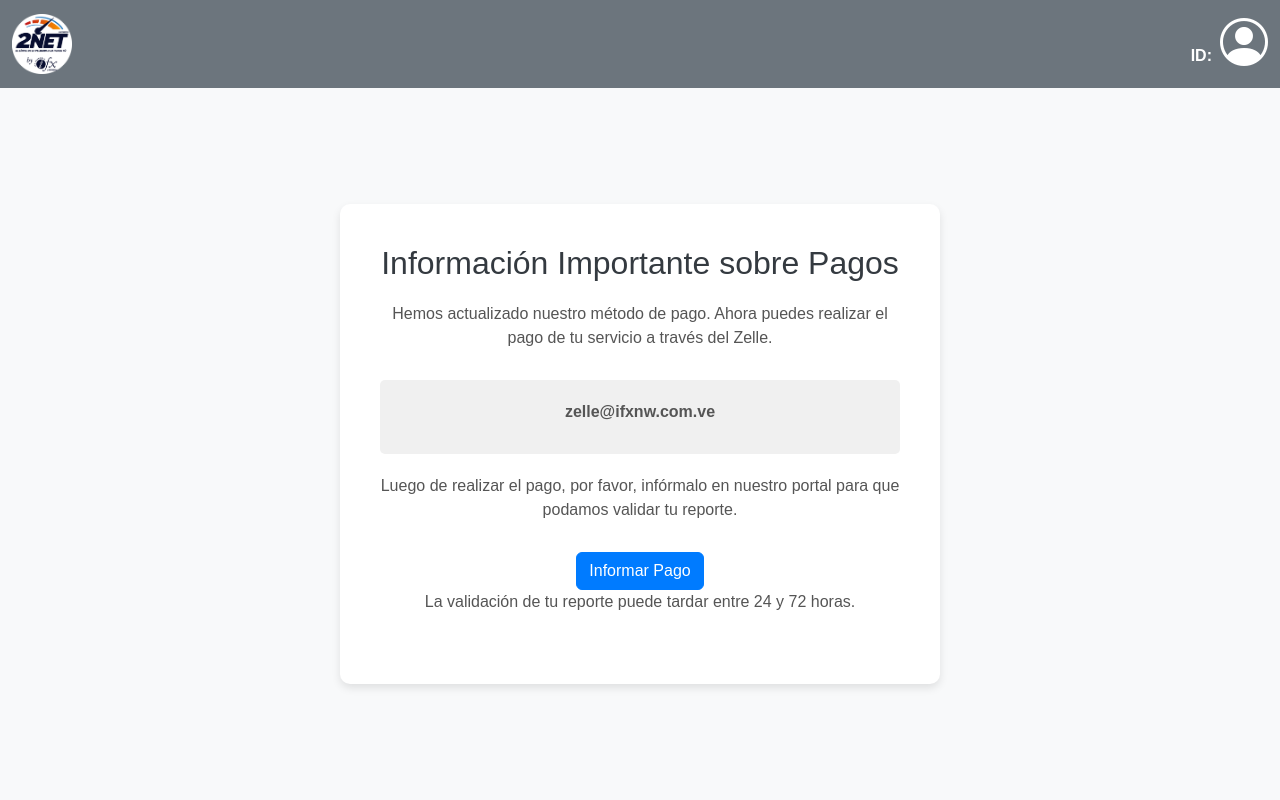
After one commit to jrmr100/boton_pago_frontend, a Flask app: template src/routes/zelle_bp/templates/zelle.html in a window 1280 px wide. The commit adds this page. Run offline with Flask 3, Linux system fonts and the light colour scheme; the template is opened without the code that fills it, so the values that code supplies are empty; parts of the project's set-up code (start-up, migrations or seed data) failed here and were passed over; some libraries are stand-ins or nearby versions.

Commit message:
feat: inicio de paginas pagomovil y zelle

```diff
--- a/src/app.py
+++ b/src/app.py
@@ -7,6 +7,10 @@ import os
 # IMPORTACIÓN DE RUTAS
 from src.routes.home_bp.route import blue_ruta as home
 from src.routes.pagos_bp.route import blue_ruta as pagos
+from src.routes.zelle_bp.route import blue_ruta as zelle
+from src.routes.pagomovil_bp.route import blue_ruta as pagomovil
+
+
 
 
 # Cargo la variable de entorno
@@ -20,6 +24,9 @@ csrf.init_app(app)
 # Registros de BLUEPRINT
 app.register_blueprint(home)
 app.register_blueprint(pagos)
+app.register_blueprint(zelle)
+app.register_blueprint(pagomovil)
+
 
 
 logger.info("Iniciando el programa...")
--- /dev/null
+++ b/src/routes/pagomovil_bp/route.py
@@ -0,0 +1,17 @@
+from flask import render_template, Blueprint
+
+nombre_ruta = "pagomovil"
+
+# Defino el Blueprint
+blue_ruta = Blueprint(
+    nombre_ruta, __name__,
+    template_folder='templates',
+    static_folder='static',
+    static_url_path='/' + nombre_ruta
+)
+
+@blue_ruta.route('/' + nombre_ruta, methods=["GET", "POST"])
+def pagomovil():
+
+
+    return render_template("pagomovil.html")
--- a/src/routes/pagos_bp/route.py
+++ b/src/routes/pagos_bp/route.py
@@ -1,4 +1,4 @@
-from flask import render_template, Blueprint, session
+from flask import render_template, Blueprint, session, redirect, url_for
 from src.utils.api_vippo import leer_tasa_bcv
 from src.utils.logger import logger
 from src.routes.pagos_bp.templates.form_fields import FormFields
@@ -38,10 +38,9 @@ def pagos():
 
     if form.validate_on_submit():
         if form.submit1.data:
-            return render_template("pagomovil.html", datos_cliente=datos_cliente, monto_bs=monto_bs, form=form)
+            return redirect(url_for('pagomovil.pagomovil'))
         if form.submit2.data:
-            return render_template("zelle.html", datos_cliente=datos_cliente, monto_bs=monto_bs, form=form)
-
+            return redirect(url_for('zelle.zelle'))
     # Obtengo la tasa BCV desde la funcion
 
 
@@ -53,3 +52,4 @@ def pagos():
     return render_template("pagos.html", datos_cliente=datos_cliente, monto_bs=monto_bs, form=form)
 
 # TODO: Diseñar pagina de pagos
+# TODO: poner verde si no tiene deuda
--- a/src/routes/pagos_bp/templates/pagos.html
+++ b/src/routes/pagos_bp/templates/pagos.html
@@ -1,8 +1,6 @@
 {% extends 'layout.html' %}
 {% block head %}
 <title>2NET - Pagos </title>
-<link rel="stylesheet" href="https://cdnjs.cloudflare.com/ajax/libs/font-awesome/6.0.0/css/all.min.css" integrity="sha512-9usAa10IRO0HhonpyAIVpjrylPvoDwiPUiKdWk5t3PyolY1cOd4DSE0Ga+ri4AuTroPR5aQvXU9xC6qOPnzFeg==" crossorigin="anonymous" referrerpolicy="no-referrer" />
-
 
 {% endblock %}
 
--- /dev/null
+++ b/src/routes/zelle_bp/route.py
@@ -0,0 +1,19 @@
+from flask import render_template, Blueprint, session
+
+nombre_ruta = "zelle"
+
+# Defino el Blueprint
+blue_ruta = Blueprint(
+    nombre_ruta, __name__,
+    template_folder='templates',
+    static_folder='static',
+    static_url_path='/' + nombre_ruta
+)
+
+@blue_ruta.route('/' + nombre_ruta, methods=["GET", "POST"])
+def zelle():
+    datos_cliente = session["datos_cliente"]
+
+
+
+    return render_template("zelle.html", datos_cliente=datos_cliente)
--- /dev/null
+++ b/src/routes/zelle_bp/templates/zelle.html
@@ -0,0 +1,96 @@
+{% extends 'layout.html' %}
+{% block head %}
+<title>Pagos-zelle</title>
+    <style>
+        body {
+            background-color: #f8f9fa; /* Gris claro de fondo */
+            font-family: sans-serif;
+            display: flex;
+            flex-direction: column;
+            min-height: 100vh;
+            margin: 0;
+        }
+
+        .container {
+            flex: 1; /* El contenedor principal ocupa todo el espacio */
+            display: flex;
+            flex-direction: column;
+            align-items: center;
+            justify-content: center;
+            padding: 20px;
+        }
+
+        .message {
+            background-color: #fff;
+            padding: 40px;
+            border-radius: 10px;
+            box-shadow: 0 4px 8px rgba(0, 0, 0, 0.1);
+            text-align: center;
+            max-width: 600px; /* Ancho máximo del mensaje */
+        }
+
+        .message h2 {
+            color: #343a40; /* Color de texto oscuro */
+            margin-bottom: 20px;
+        }
+
+        .message p {
+            color: #555; /* Color de texto un poco más claro */
+            margin-bottom: 30px;
+        }
+
+        .zelle-info {
+            background-color: #f0f0f0; /* Fondo grisáceo para la información de Zelle */
+            padding: 20px;
+            border-radius: 5px;
+            margin-bottom: 20px;
+        }
+
+        .zelle-info p {
+            margin-bottom: 10px;
+        }
+
+        .btn-primary {
+            background-color: #007bff; /* Azul para el botón */
+            border-color: #007bff;
+        }
+
+        .btn-primary:hover {
+            background-color: #0069d9;
+            border-color: #0062cc;
+        }
+
+        footer {
+            background-color: #343a40;
+            color: #fff;
+            padding: 20px;
+            text-align: center;
+        }
+    </style>
+{% endblock %}
+
+<body>
+{% block body %}
+{% include '_nav-bar.html' %}
+
+    <div class="container">
+        <div class="message">
+            <h2>Información Importante sobre Pagos</h2>
+            <p>
+                Hemos actualizado nuestro método de pago. Ahora puedes realizar el pago de tu servicio a través del
+                Zelle.
+            </p>
+            <div class="zelle-info">
+                <p><strong>zelle@ifxnw.com.ve</strong></p>
+            </div>
+            <p>
+                Luego de realizar el pago, por favor, infórmalo en nuestro portal para que podamos validar tu reporte.
+            </p>
+            <a href="https://www.2netvzla.com/" class="btn btn-primary">Informar Pago</a>
+            <p>
+                La validación de tu reporte puede tardar entre 24 y 72 horas.
+            </p>
+        </div>
+    </div>
+{% endblock %}
+</body>
```
Also changed, not shown: src/routes/pagomovil_bp/templates/pagomovil.html (added, +17 -0 lines), src/routes/pagos_bp/templates/pagomovil.html (deleted, +0 -11 lines), src/routes/pagos_bp/templates/zelle.html (deleted, +0 -11 lines), src/routes/pagomovil_bp/static/__init__.py (added), src/routes/zelle_bp/static/__init__.py (added).
